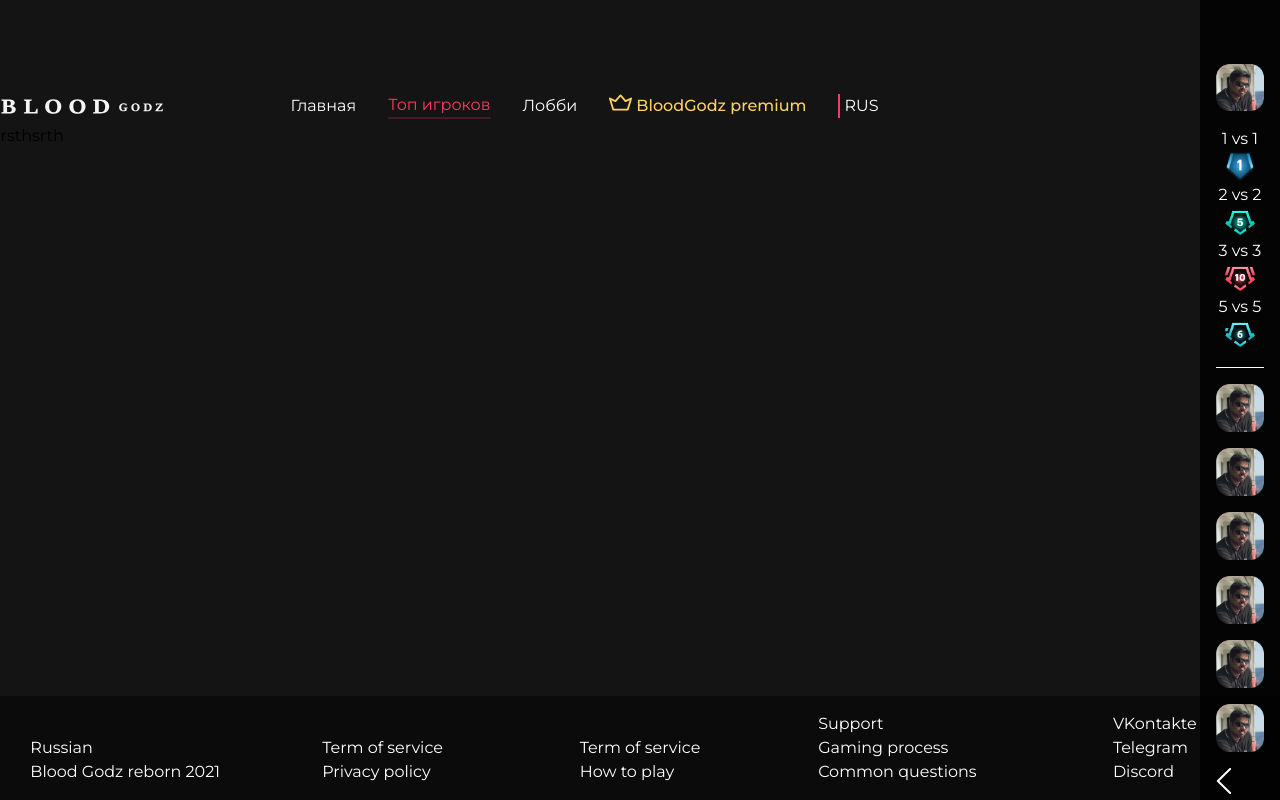
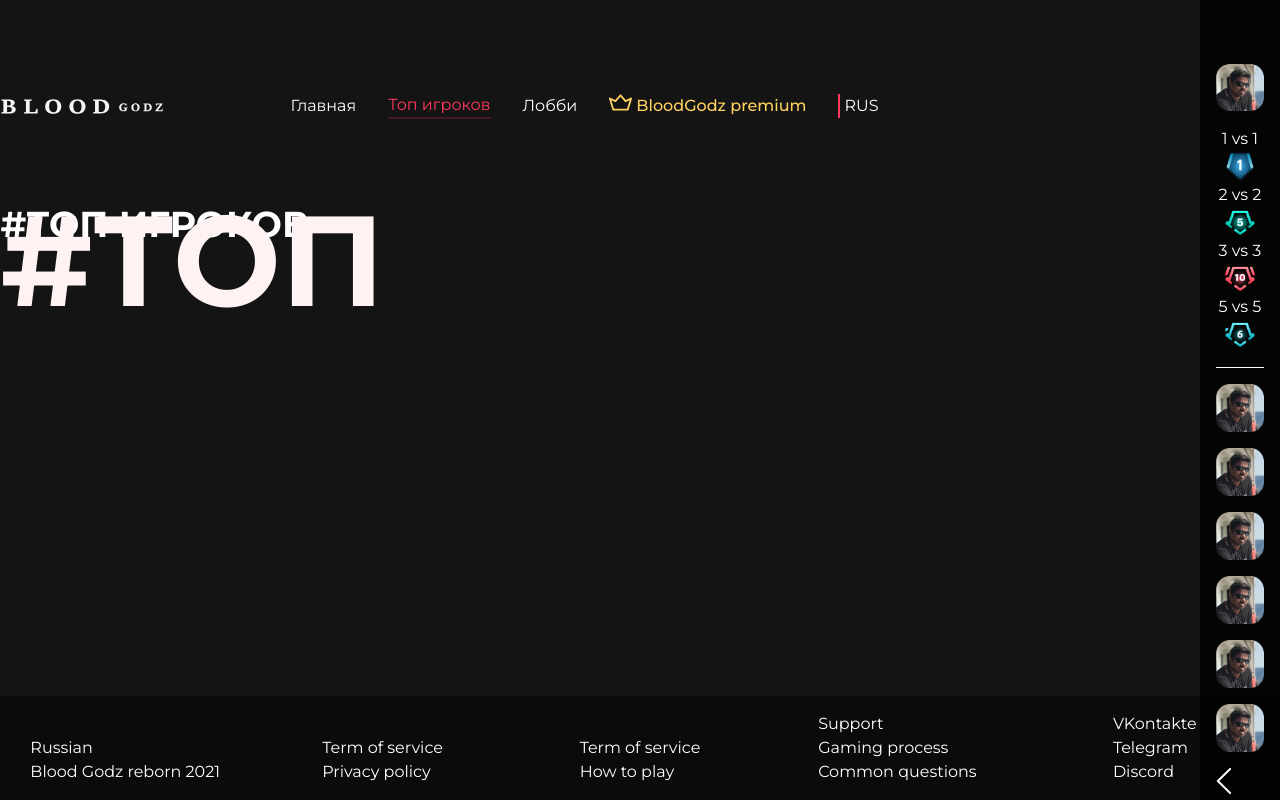
Before and after one commit to Gryaznykh-Ivan/blood-godz, a React (Create React App) app: page /top in a window 1280 px wide. Built offline with nearby package versions, Linux system fonts and the light colour scheme.

Commit message:
small switcher on/off

```diff
--- a/src/components/Switchers/Small/index.tsx
+++ b/src/components/Switchers/Small/index.tsx
@@ -4,14 +4,15 @@ import { Types, TypesOfTypes } from '../Types'
 
 interface PropsFromComponent {
     type: TypesOfTypes,
-    text: string
+    text: string,
+    checked: boolean
 }
 
-export default function index({ type, text }: PropsFromComponent) {
+export default function index({ type, text, checked }: PropsFromComponent) {
     return (
-        <div className={ `relative w-20 h-5 rounded-full flex items-center justify-center text-white ${ Types[type].body }` }>
+        <div className={ `relative w-20 h-6 rounded-full flex items-center justify-center text-white ${ checked ? Types[type].body : "bg-gray-600" }` }>
             { text }
-            <div className={ `absolute top-1/2 right-1 transform -translate-y-1/2 w-4 h-4 rounded-full ${ Types[type].child }` }></div>
+            <div className={ `absolute top-1/2 ${ checked ? "right-1" : "left-1" } transform -translate-y-1/2 w-4 h-4 rounded-full ${ checked ? Types[type].child : "bg-gray-800 border-2 border-gray-700" }` }></div>
         </div>
     )
 }
--- a/src/pages/Home.tsx
+++ b/src/pages/Home.tsx
@@ -57,9 +57,9 @@ export default function Home() {
                             <div className="ml-20 text-xs text-gray-400">
                                 <div className="">Server stats:</div>
                                 <div className="flex space-x-5 mt-1">
-                                    <SmallSwitcher type="regular" text="RUS" />
-                                    <SmallSwitcher type="positive" text="EU" />
-                                    <SmallSwitcher type="negative" text="US" />
+                                    <SmallSwitcher type="regular" text="RUS" checked={ true } />
+                                    <SmallSwitcher type="positive" text="EU" checked={ true } />
+                                    <SmallSwitcher type="negative" text="US" checked={ true } />
                                 </div>
                             </div>
                         </div>
--- a/src/pages/top.tsx
+++ b/src/pages/top.tsx
@@ -2,8 +2,11 @@ import React from 'react'
 
 export default function Top() {
     return (
-        <div>
-            rsthsrth
+        <div className="container m-auto text-white mt-20">
+            <div className="relative text-4xl font-bold">
+                #ТОП ИГРОКОВ
+                <div className="absolute -top-2 text-9xl text-red-50">#ТОП</div>
+            </div>
         </div>
     )
 }
```
